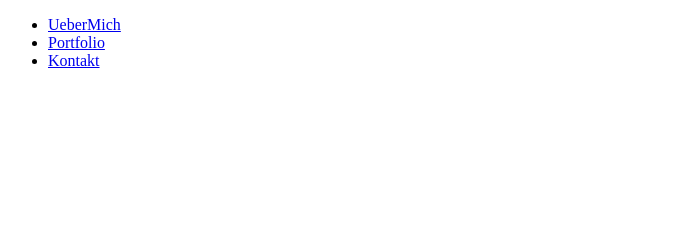
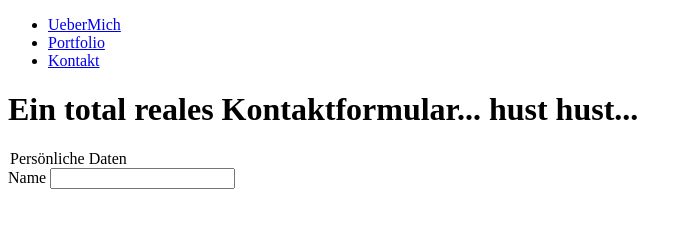
Before and after one commit to IsildarEsra/GIS-SoSe-2021, a plain HTML site: page Aufgabe1.2/Kontakt.html in a window 1280 px wide. Shown: the whole page, without its empty margins (0-692 px from the left). Drawn offline with Linux system fonts and the light colour scheme.

Commit message:
erste zeilen Kontaktformular

```diff
--- a/Aufgabe1.2/Kontakt.html
+++ b/Aufgabe1.2/Kontakt.html
@@ -14,5 +14,11 @@
                 </ul>
             </nav>
         </header>
+            <form>
+            <h1>Ein total reales Kontaktformular... hust hust...</h1>
+            <legend>Persönliche Daten</legend>
+            <label for="name">Name</label>
+            <input type="text" name="" id="user"><br>
+            </form>
     </body>
 </html>
```
